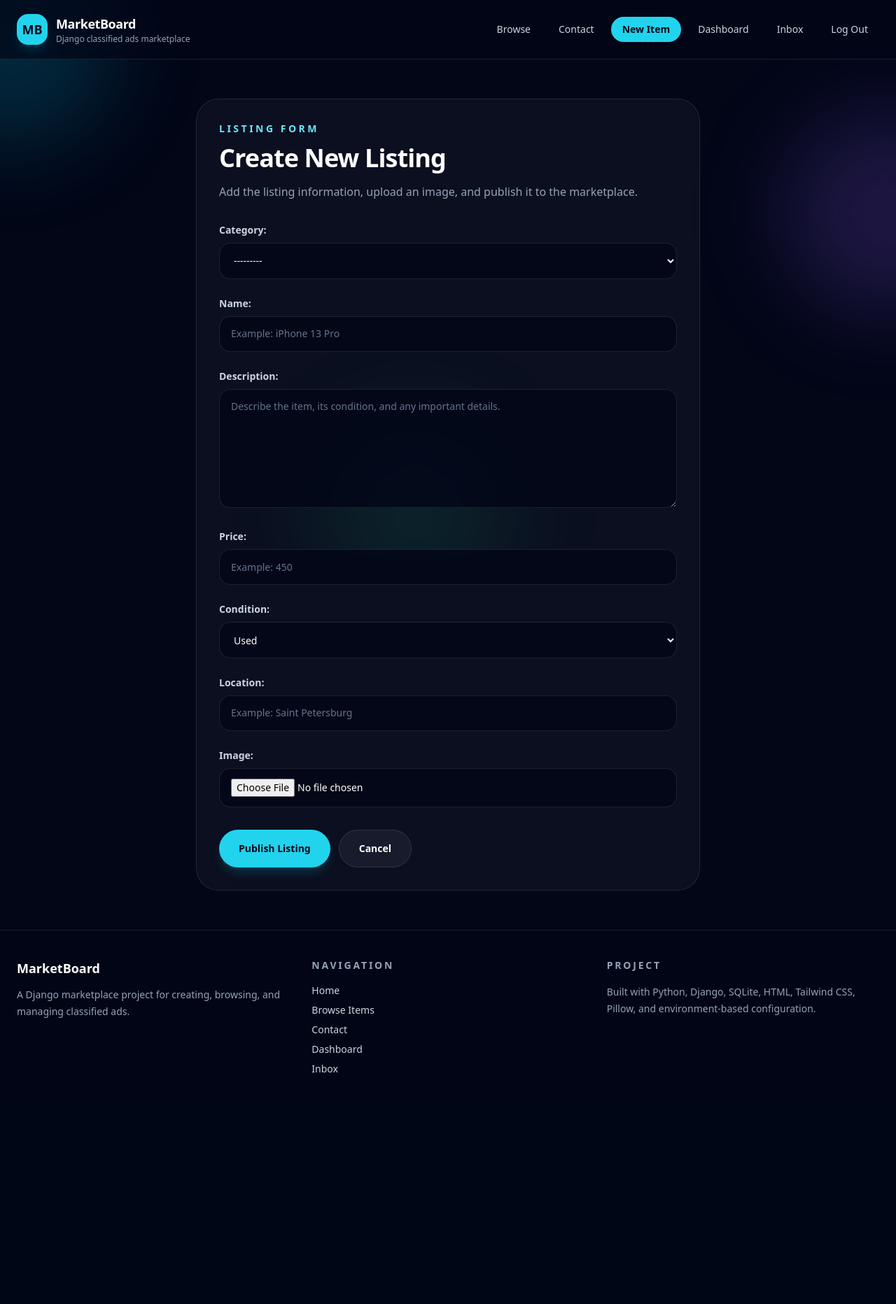
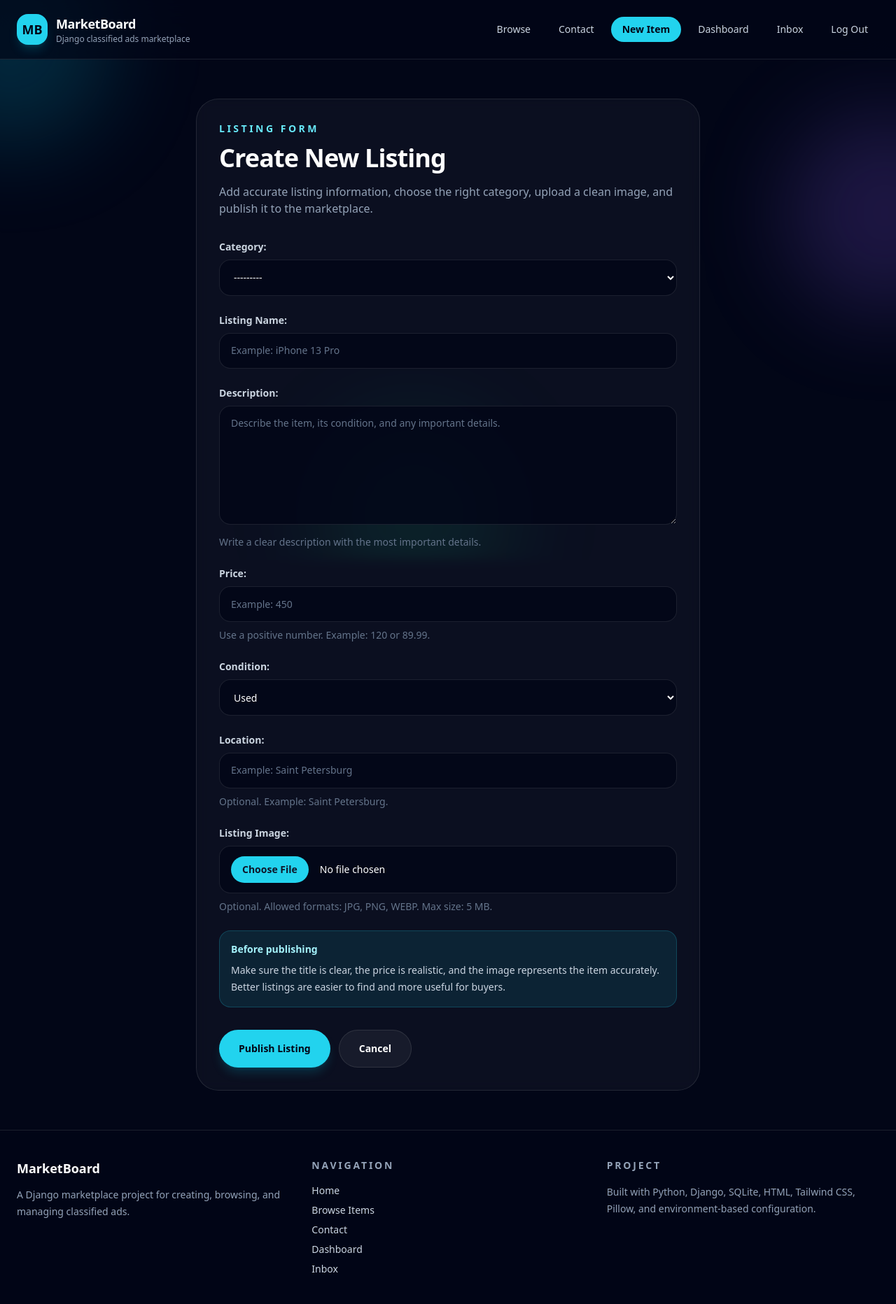
Before and after one commit to mohammad-azimi/MarketBoard, a Django app: page /items/new/ in a window 1280 px wide. Shown: the whole page at 70% size. Before the commit the page ends 1533 px from the top, so only its background shows below. Run offline with Django 4.2, Linux system fonts and the light colour scheme; the visitor is signed in with stand-in values (Sample User, id 1); data that the repository does not hold is empty; some libraries are stand-ins or nearby versions.

Commit message:
Add robust listing form validation

```diff
--- a/Panel/item/forms.py
+++ b/Panel/item/forms.py
@@ -1,3 +1,5 @@
+import os
+
 from django import forms
 
 from .models import Item
@@ -14,8 +16,75 @@ CHECKBOX_CLASSES = (
     "focus:ring-cyan-400"
 )
 
+ALLOWED_IMAGE_EXTENSIONS = {".jpg", ".jpeg", ".png", ".webp"}
+MAX_IMAGE_SIZE_MB = 5
+MAX_IMAGE_SIZE_BYTES = MAX_IMAGE_SIZE_MB * 1024 * 1024
 
-class NewItemForm(forms.ModelForm):
+
+class BaseItemForm(forms.ModelForm):
+    def clean_name(self):
+        name = self.cleaned_data.get("name", "").strip()
+
+        if len(name) < 3:
+            raise forms.ValidationError("Listing name must be at least 3 characters long.")
+
+        return name
+
+    def clean_description(self):
+        description = self.cleaned_data.get("description")
+
+        if description:
+            description = description.strip()
+
+            if len(description) < 10:
+                raise forms.ValidationError(
+                    "Description must be at least 10 characters long."
+                )
+
+        return description
+
+    def clean_price(self):
+        price = self.cleaned_data.get("price")
+
+        if price is None:
+            raise forms.ValidationError("Price is required.")
+
+        if price <= 0:
+            raise forms.ValidationError("Price must be greater than zero.")
+
+        return price
+
+    def clean_location(self):
+        location = self.cleaned_data.get("location", "").strip()
+
+        if location and len(location) < 2:
+            raise forms.ValidationError("Location must be at least 2 characters long.")
+
+        return location
+
+    def clean_image(self):
+        image = self.cleaned_data.get("image")
+
+        if not image:
+            return image
+
+        extension = os.path.splitext(image.name)[1].lower()
+
+        if extension not in ALLOWED_IMAGE_EXTENSIONS:
+            allowed_extensions = ", ".join(sorted(ALLOWED_IMAGE_EXTENSIONS))
+            raise forms.ValidationError(
+                f"Unsupported image format. Allowed formats: {allowed_extensions}."
+            )
+
+        if image.size > MAX_IMAGE_SIZE_BYTES:
+            raise forms.ValidationError(
+                f"Image size must be less than {MAX_IMAGE_SIZE_MB} MB."
+            )
+
+        return image
+
+
+class NewItemForm(BaseItemForm):
     class Meta:
         model = Item
         fields = (
@@ -27,6 +96,23 @@ class NewItemForm(forms.ModelForm):
             "location",
             "image",
         )
+
+        labels = {
+            "Category": "Category",
+            "name": "Listing Name",
+            "description": "Description",
+            "price": "Price",
+            "condition": "Condition",
+            "location": "Location",
+            "image": "Listing Image",
+        }
+
+        help_texts = {
+            "description": "Write a clear description with the most important details.",
+            "price": "Use a positive number. Example: 120 or 89.99.",
+            "location": "Optional. Example: Saint Petersburg.",
+            "image": f"Optional. Allowed formats: JPG, PNG, WEBP. Max size: {MAX_IMAGE_SIZE_MB} MB.",
+        }
 
         widgets = {
             "Category": forms.Select(
@@ -51,7 +137,7 @@ class NewItemForm(forms.ModelForm):
                 attrs={
                     "class": INPUT_CLASSES,
                     "placeholder": "Example: 450",
-                    "min": "0",
+                    "min": "0.01",
                     "step": "0.01",
                 }
             ),
@@ -69,12 +155,13 @@ class NewItemForm(forms.ModelForm):
             "image": forms.FileInput(
                 attrs={
                     "class": INPUT_CLASSES,
+                    "accept": ".jpg,.jpeg,.png,.webp,image/jpeg,image/png,image/webp",
                 }
             ),
         }
 
 
-class EditItemForm(forms.ModelForm):
+class EditItemForm(BaseItemForm):
     class Meta:
         model = Item
         fields = (
@@ -87,6 +174,25 @@ class EditItemForm(forms.ModelForm):
             "image",
             "is_sold",
         )
+
+        labels = {
+            "Category": "Category",
+            "name": "Listing Name",
+            "description": "Description",
+            "price": "Price",
+            "condition": "Condition",
+            "location": "Location",
+            "image": "Listing Image",
+            "is_sold": "Mark this listing as sold",
+        }
+
+        help_texts = {
+            "description": "Write a clear description with the most important details.",
+            "price": "Use a positive number. Example: 120 or 89.99.",
+            "location": "Optional. Example: Saint Petersburg.",
+            "image": f"Optional. Allowed formats: JPG, PNG, WEBP. Max size: {MAX_IMAGE_SIZE_MB} MB.",
+            "is_sold": "Sold listings will not appear in the public marketplace browse page.",
+        }
 
         widgets = {
             "Category": forms.Select(
@@ -111,7 +217,7 @@ class EditItemForm(forms.ModelForm):
                 attrs={
                     "class": INPUT_CLASSES,
                     "placeholder": "Example: 450",
-                    "min": "0",
+                    "min": "0.01",
                     "step": "0.01",
                 }
             ),
@@ -129,6 +235,7 @@ class EditItemForm(forms.ModelForm):
             "image": forms.FileInput(
                 attrs={
                     "class": INPUT_CLASSES,
+                    "accept": ".jpg,.jpeg,.png,.webp,image/jpeg,image/png,image/webp",
                 }
             ),
             "is_sold": forms.CheckboxInput(
--- a/Panel/item/templates/item/form.html
+++ b/Panel/item/templates/item/form.html
@@ -35,12 +35,27 @@
     margin-top: 0.5rem;
     color: rgb(100, 116, 139);
     font-size: 0.875rem;
+    line-height: 1.5;
   }
 
   .market-form ul.errorlist {
     margin-top: 0.5rem;
     color: rgb(251, 113, 133);
     font-size: 0.875rem;
+    line-height: 1.5;
+    list-style: none;
+    padding-left: 0;
+  }
+
+  .market-form input[type="file"]::file-selector-button {
+    margin-right: 1rem;
+    border: 0;
+    border-radius: 9999px;
+    background: rgb(34, 211, 238);
+    color: rgb(15, 23, 42);
+    padding: 0.55rem 1rem;
+    font-weight: 800;
+    cursor: pointer;
   }
 </style>
 
@@ -48,9 +63,12 @@
   <div class="rounded-[2rem] border border-white/10 bg-white/[0.04] p-8 backdrop-blur">
     <div>
       <p class="text-sm font-semibold uppercase tracking-[0.25em] text-cyan-300">Listing Form</p>
+
       <h1 class="mt-3 text-4xl font-black tracking-tight text-white">{{ title }}</h1>
+
       <p class="mt-4 text-slate-400">
-        Add the listing information, upload an image, and publish it to the marketplace.
+        Add accurate listing information, choose the right category, upload a clean image,
+        and publish it to the marketplace.
       </p>
     </div>
 
@@ -68,6 +86,7 @@
           <div class="rounded-2xl border border-white/10 bg-slate-950/50 p-4">
             <div class="flex items-center gap-3">
               {{ field }}
+
               <label for="{{ field.id_for_label }}" class="!mb-0">
                 {{ field.label }}
               </label>
@@ -97,6 +116,14 @@
         {% endif %}
       {% endfor %}
 
+      <div class="rounded-2xl border border-cyan-400/20 bg-cyan-400/10 p-4">
+        <p class="text-sm font-bold text-cyan-200">Before publishing</p>
+        <p class="mt-2 text-sm leading-6 text-slate-300">
+          Make sure the title is clear, the price is realistic, and the image represents the item accurately.
+          Better listings are easier to find and more useful for buyers.
+        </p>
+      </div>
+
       <div class="flex flex-col gap-3 pt-2 sm:flex-row">
         <button class="rounded-full bg-cyan-400 px-7 py-4 text-sm font-bold text-slate-950 shadow-lg shadow-cyan-500/20 transition hover:bg-cyan-300">
           {{ button_label|default:"Submit" }}
```
